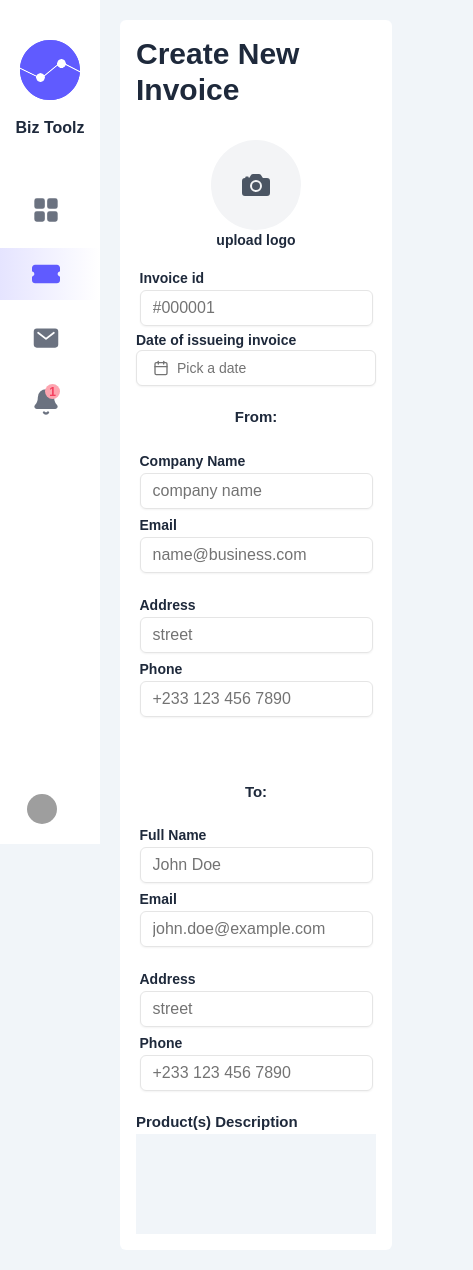
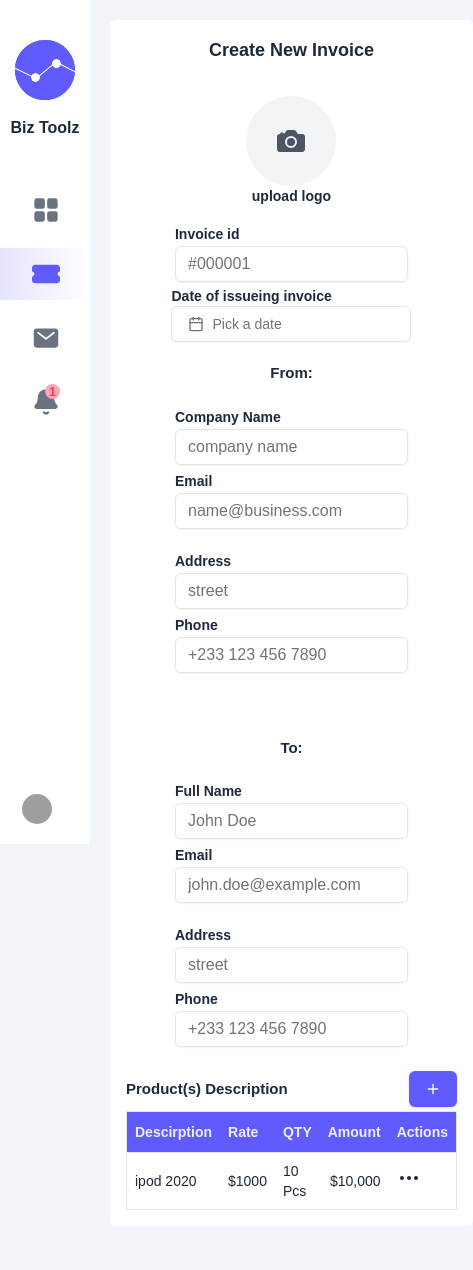
Before and after one commit to cliff-codes/biz_tools, a Next.js app: page /invoice in a window 390 px wide. Shown: the whole page, 473 px wide, since content can reach past the window. After the commit the page ends 1246 px from the top, so only its background shows below. Built offline with nearby package versions, Linux system fonts and the light colour scheme; grey boxes are pictures that could not be loaded.

Commit message:
table setup and page responsiveness issues addresed

```diff
--- a/app/invoice/CreateInvoice.tsx
+++ b/app/invoice/CreateInvoice.tsx
@@ -7,6 +7,9 @@
 import { invoiceValidationSchema } from '@/zodSchemas/InvoiceSchemas';
 import { Input } from '@/components/ui/input';
 import { DatePickerWithPresets } from '@/components/custom/DatePicker';
+import ProductsTable from './ProductsTable';
+import { Button } from '@/components/ui/button';
+import { PlusIcon } from 'lucide-react';
 const CreateInvoice = () => {
     const {
         register,
@@ -19,7 +22,9 @@
 
     return (
         <div className="w-full h-full bg-white rounded-md p-4">
-            <h1 className="font-semibold text-3xl">Create New Invoice</h1>
+            <h1 className="font-semibold text-lg text-center sm:text-2xl sm:text-left">
+                Create New Invoice
+            </h1>
             <div className="flex flex-col gap-4 mt-8">
                 <ImageFileInput />
                 <form className="w-full flex flex-col gap-5">
@@ -108,11 +113,21 @@
 
                     {/* products table displaying products the reciepient acquired */}
                     <div>
-                        <h3 className="font-semibold text-[15px] ">Product(s) Description</h3>
+                        <div className="w-full flex place-items-center justify-between py-1">
+                            <h3 className="font-semibold text-[15px] ">Product(s) Description</h3>
+                            <Button type="button" className="bg-[#605BFF] hover:bg-[#4b46e0]">
+                                <PlusIcon />
+                            </Button>
+                        </div>
 
                         {/* products table */}
                         {/* add product form */}
-                        <div className="w-full bg-slate-100 h-[100px]"></div>
+                        {/* <div className="w-full bg-slate-100 h-[100px] flex place-items-center justify-center">
+                            <h4 className="text-gray-500 text-sm">No products</h4>
+                        </div> */}
+                        <div className="overflow-x-auto w-full min-w-[300px] border">
+                            <ProductsTable />
+                        </div>
                     </div>
                 </form>
             </div>
--- /dev/null
+++ b/app/invoice/ProductsTable.tsx
@@ -0,0 +1,58 @@
+import React from 'react';
+import {
+    Table,
+    TableBody,
+    TableCaption,
+    TableCell,
+    TableHead,
+    TableHeader,
+    TableRow,
+} from '@/components/ui/table';
+import { Popover, PopoverContent, PopoverTrigger } from '@/components/ui/popover';
+
+import { Button } from '@/components/ui/button';
+import { Ellipsis } from 'lucide-react';
+
+const ProductsTable = () => {
+    return (
+        <Table className="w-full">
+            {/* <TableCaption>A list of your recent invoices.</TableCaption> */}
+            <TableHeader className="bg-[#605BFF]">
+                <TableRow>
+                    <TableHead className="w-[100px] text-white/90 font-semibold">
+                        Descirption
+                    </TableHead>
+                    <TableHead className="text-white/90 font-semibold">Rate</TableHead>
+                    <TableHead className="text-white/90 font-semibold">QTY</TableHead>
+                    <TableHead className="text-right text-white/90 font-semibold">Amount</TableHead>
+                    <TableHead className="text-white/90 font-semibold">Actions</TableHead>
+                </TableRow>
+            </TableHeader>
+            <TableBody>
+                <TableRow>
+                    <TableCell className="font-medium">ipod 2020</TableCell>
+                    <TableCell>$1000</TableCell>
+                    <TableCell>10 Pcs</TableCell>
+                    <TableCell className="text-right">$10,000</TableCell>
+                    <TableCell>
+                        <Popover>
+                            <PopoverTrigger>
+                                <Ellipsis />
+                            </PopoverTrigger>
+                            <PopoverContent className="border-2 border-slate-200 bg-white rounded-md w-auto h-auto flex gap-2">
+                                <Button type="button" variant={'outline'}>
+                                    edit
+                                </Button>
+                                <Button type="button" variant={'outline'}>
+                                    remove
+                                </Button>
+                            </PopoverContent>
+                        </Popover>
+                    </TableCell>
+                </TableRow>
+            </TableBody>
+        </Table>
+    );
+};
+
+export default ProductsTable;
--- a/app/layout.tsx
+++ b/app/layout.tsx
@@ -37,10 +37,10 @@
             <body
                 className={`${geistSans.variable} ${geistMono.variable} ${nunito.variable} antialiased text-slate-800  min-h-screen min-w-screen bg-slate-100 relative`}
             >
-                <div className="fixed left-0 top-0 bottom-0 w-[100px] lg:w-[300px] transition-all duration-duration-2200 ease-in-out">
+                <div className="fixed left-0 top-0 bottom-0 w-[90px] lg:w-[300px] transition-all duration-duration-2200 ease-in-out">
                     <SideNav />
                 </div>
-                <main className="w-full pl-[100px] lg:pl-[300px]">{children}</main>
+                <main className="w-full pl-[90px] lg:pl-[300px]">{children}</main>
             </body>
         </html>
     );
--- a/app/page.tsx
+++ b/app/page.tsx
@@ -13,19 +13,27 @@
             </div>
             <div className="flex flex-col gap-6">
                 <div className="h-[300px] bg-white rounded-xl p-4">
-                    <h1 className="font-semibold w-full border-b  pb-2">Invoice(s)</h1>
+                    <h1 className="text-sm sm:text-base font-semibold w-full border-b  pb-2">
+                        Invoice(s)
+                    </h1>
                     {/* empty invoices if there are none generated */}
                     <div className="w-full h-full flex flex-col gap-2 place-items-center justify-center">
-                        <p className="text-gray-400 text-pretty">No invoices generated yet.</p>
+                        <p className="text-sm sm:text-base text-gray-400 text-pretty">
+                            No invoices generated yet.
+                        </p>
                         <GenerateButton route="/invoice" />
                     </div>
                 </div>
 
                 <div className="h-[300px] bg-white rounded-xl p-4">
-                    <h1 className="font-semibold w-full border-b  pb-2">Mail(s)</h1>
+                    <h1 className="text-sm sm:text-base font-semibold w-full border-b  pb-2">
+                        Mail(s)
+                    </h1>
                     {/* empty invoices if there are none generated */}
                     <div className="w-full h-full flex flex-col gap-2 place-items-center justify-center">
-                        <p className="text-gray-400 text-pretty">No invoices generated yet.</p>
+                        <p className="text:sm sm:text-base text-gray-400 text-pretty">
+                            No invoices generated yet.
+                        </p>
                         <GenerateButton route="/mail" />
                     </div>
                 </div>
--- /dev/null
+++ b/components/ui/table.tsx
@@ -0,0 +1,120 @@
+import * as React from "react"
+
+import { cn } from "@/lib/utils"
+
+const Table = React.forwardRef<
+  HTMLTableElement,
+  React.HTMLAttributes<HTMLTableElement>
+>(({ className, ...props }, ref) => (
+  <div className="relative w-full overflow-auto">
+    <table
+      ref={ref}
+      className={cn("w-full caption-bottom text-sm", className)}
+      {...props}
+    />
+  </div>
+))
+Table.displayName = "Table"
+
+const TableHeader = React.forwardRef<
+  HTMLTableSectionElement,
+  React.HTMLAttributes<HTMLTableSectionElement>
+>(({ className, ...props }, ref) => (
+  <thead ref={ref} className={cn("[&_tr]:border-b", className)} {...props} />
+))
+TableHeader.displayName = "TableHeader"
+
+const TableBody = React.forwardRef<
+  HTMLTableSectionElement,
+  React.HTMLAttributes<HTMLTableSectionElement>
+>(({ className, ...props }, ref) => (
+  <tbody
+    ref={ref}
+    className={cn("[&_tr:last-child]:border-0", className)}
+    {...props}
+  />
+))
+TableBody.displayName = "TableBody"
+
+const TableFooter = React.forwardRef<
+  HTMLTableSectionElement,
+  React.HTMLAttributes<HTMLTableSectionElement>
+>(({ className, ...props }, ref) => (
+  <tfoot
+    ref={ref}
+    className={cn(
+      "border-t bg-muted/50 font-medium [&>tr]:last:border-b-0",
+      className
+    )}
+    {...props}
+  />
+))
+TableFooter.displayName = "TableFooter"
+
+const TableRow = React.forwardRef<
+  HTMLTableRowElement,
+  React.HTMLAttributes<HTMLTableRowElement>
+>(({ className, ...props }, ref) => (
+  <tr
+    ref={ref}
+    className={cn(
+      "border-b transition-colors hover:bg-muted/50 data-[state=selected]:bg-muted",
+      className
+    )}
+    {...props}
+  />
+))
+TableRow.displayName = "TableRow"
+
+const TableHead = React.forwardRef<
+  HTMLTableCellElement,
+  React.ThHTMLAttributes<HTMLTableCellElement>
+>(({ className, ...props }, ref) => (
+  <th
+    ref={ref}
+    className={cn(
+      "h-10 px-2 text-left align-middle font-medium text-muted-foreground [&:has([role=checkbox])]:pr-0 [&>[role=checkbox]]:translate-y-[2px]",
+      className
+    )}
+    {...props}
+  />
+))
+TableHead.displayName = "TableHead"
+
+const TableCell = React.forwardRef<
+  HTMLTableCellElement,
+  React.TdHTMLAttributes<HTMLTableCellElement>
+>(({ className, ...props }, ref) => (
+  <td
+    ref={ref}
+    className={cn(
+      "p-2 align-middle [&:has([role=checkbox])]:pr-0 [&>[role=checkbox]]:translate-y-[2px]",
+      className
+    )}
+    {...props}
+  />
+))
+TableCell.displayName = "TableCell"
+
+const TableCaption = React.forwardRef<
+  HTMLTableCaptionElement,
+  React.HTMLAttributes<HTMLTableCaptionElement>
+>(({ className, ...props }, ref) => (
+  <caption
+    ref={ref}
+    className={cn("mt-4 text-sm text-muted-foreground", className)}
+    {...props}
+  />
+))
+TableCaption.displayName = "TableCaption"
+
+export {
+  Table,
+  TableHeader,
+  TableBody,
+  TableFooter,
+  TableHead,
+  TableRow,
+  TableCell,
+  TableCaption,
+}
```
